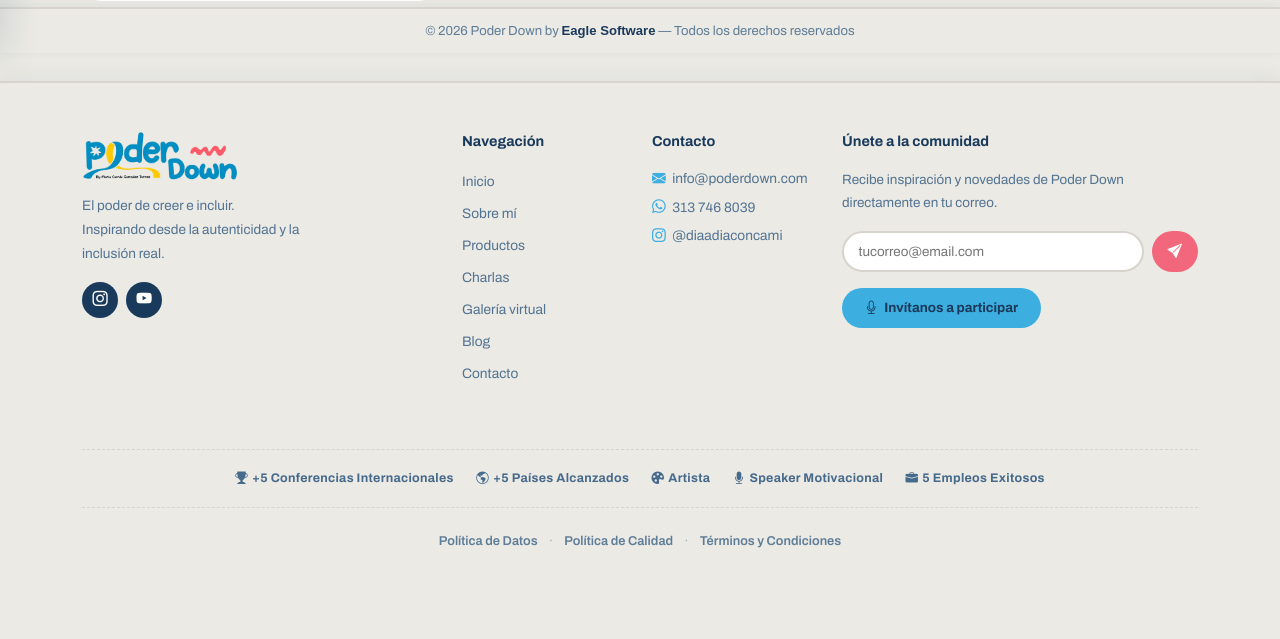
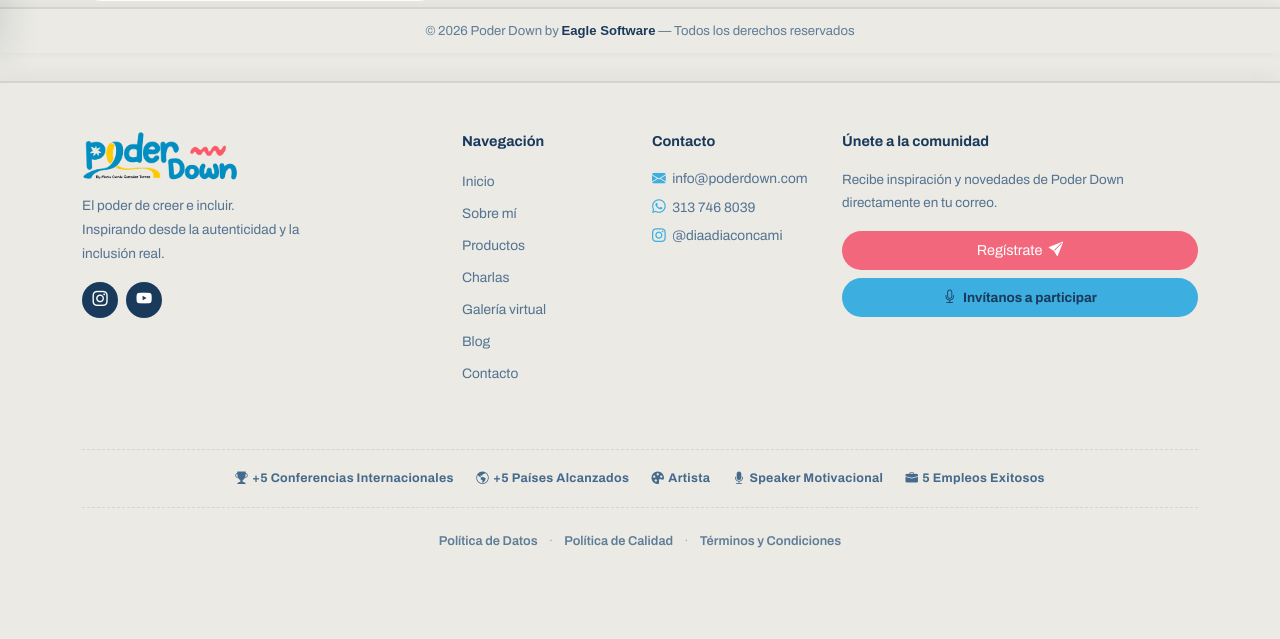
Before and after one commit to softwarejhond/PoderDownWeb, a PHP site: page /blog.php in a window 1280 px wide. Shown: the part 747-1386 px from the top of the page. Run offline with PHP 8.4, Linux system fonts and the light colour scheme; data comes from the database, SQL or seed files in the repository; data that the repository does not hold is empty; some libraries are stand-ins or nearby versions; some web fonts are replaced.

Commit message:
refactor: actualizar el footer para mejorar la experiencia de registro e invitación

```diff
--- a/Footer.php
+++ b/Footer.php
@@ -60,12 +60,9 @@
       <div class="col-md-4">
         <p class="fl-col-title">Únete a la comunidad</p>
         <p class="fl-newsletter-desc">Recibe inspiración y novedades de Poder Down directamente en tu correo.</p>
-        <div class="d-flex gap-2 mt-3">
-          <input type="email" class="fl-input" placeholder="tucorreo@email.com">
-          <button class="fl-btn-send"><i class="bi bi-send-fill"></i></button>
-        </div>
-        <div class="mt-3">
-          <a href="#contacto" class="fl-btn-invite"><i class="bi bi-mic"></i> Invítanos a participar</a>
+        <div class="d-flex flex-column gap-2 mt-3 w-100">
+          <a href="registro" class="fl-btn-send w-100 justify-content-center">Regístrate <i class="bi bi-send-fill"></i></a>
+          <a href="https://wa.me/573137468039?text=Hola%2C%20quiero%20invitarte%20a%20participar%2C%20soy%3A%20" target="_blank" rel="noopener noreferrer" class="fl-btn-invite w-100 justify-content-center"><i class="bi bi-mic"></i> Invítanos a participar</a>
         </div>
       </div>
     </div>
@@ -209,6 +206,8 @@
   transition: background .2s, transform .2s;
   display: inline-flex;
   align-items: center;
+  gap: .4rem;
+  text-decoration: none;
 }
 .fl-btn-send:hover { background: #c94851; transform: translateY(-2px); }
 
```
